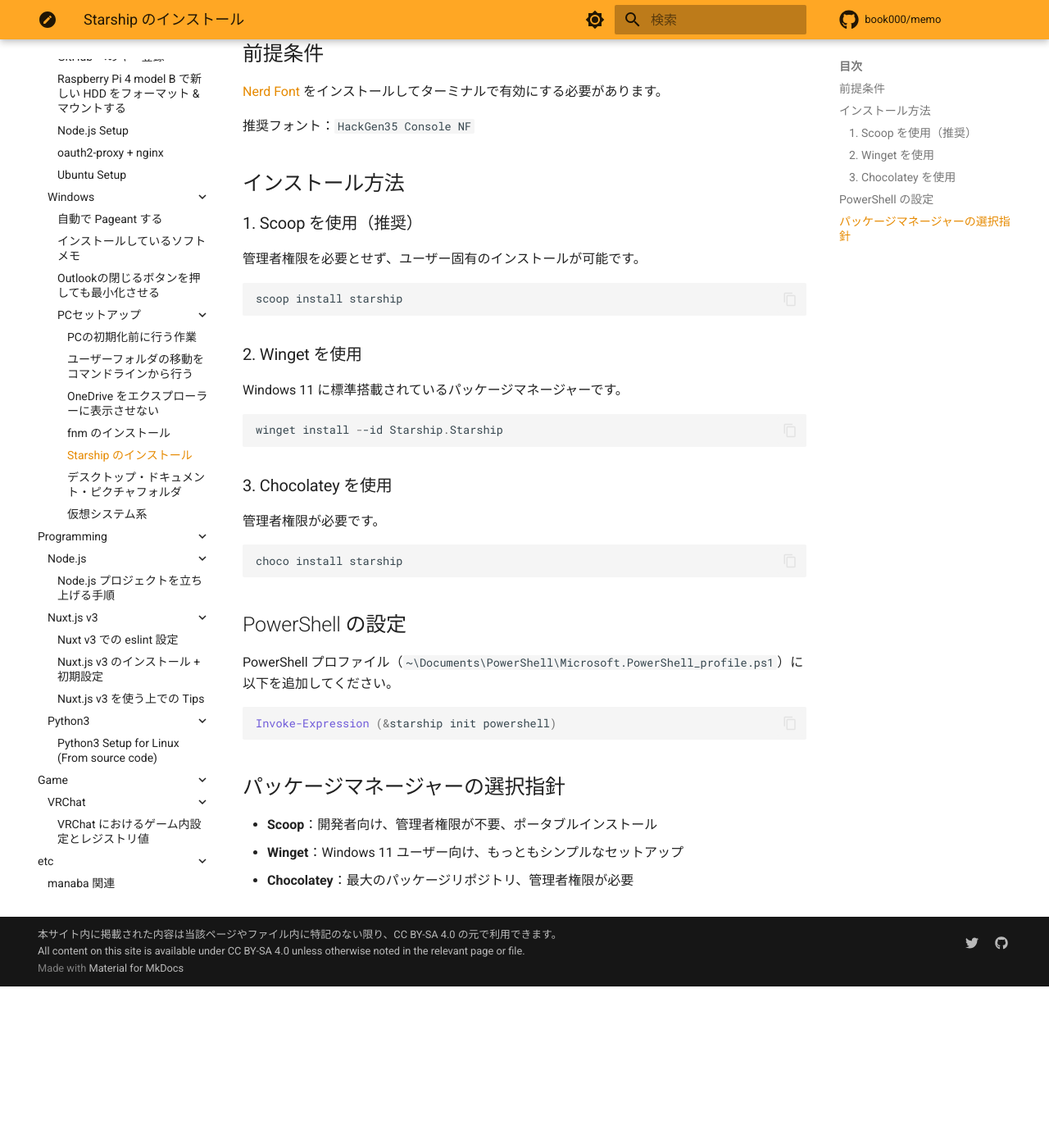
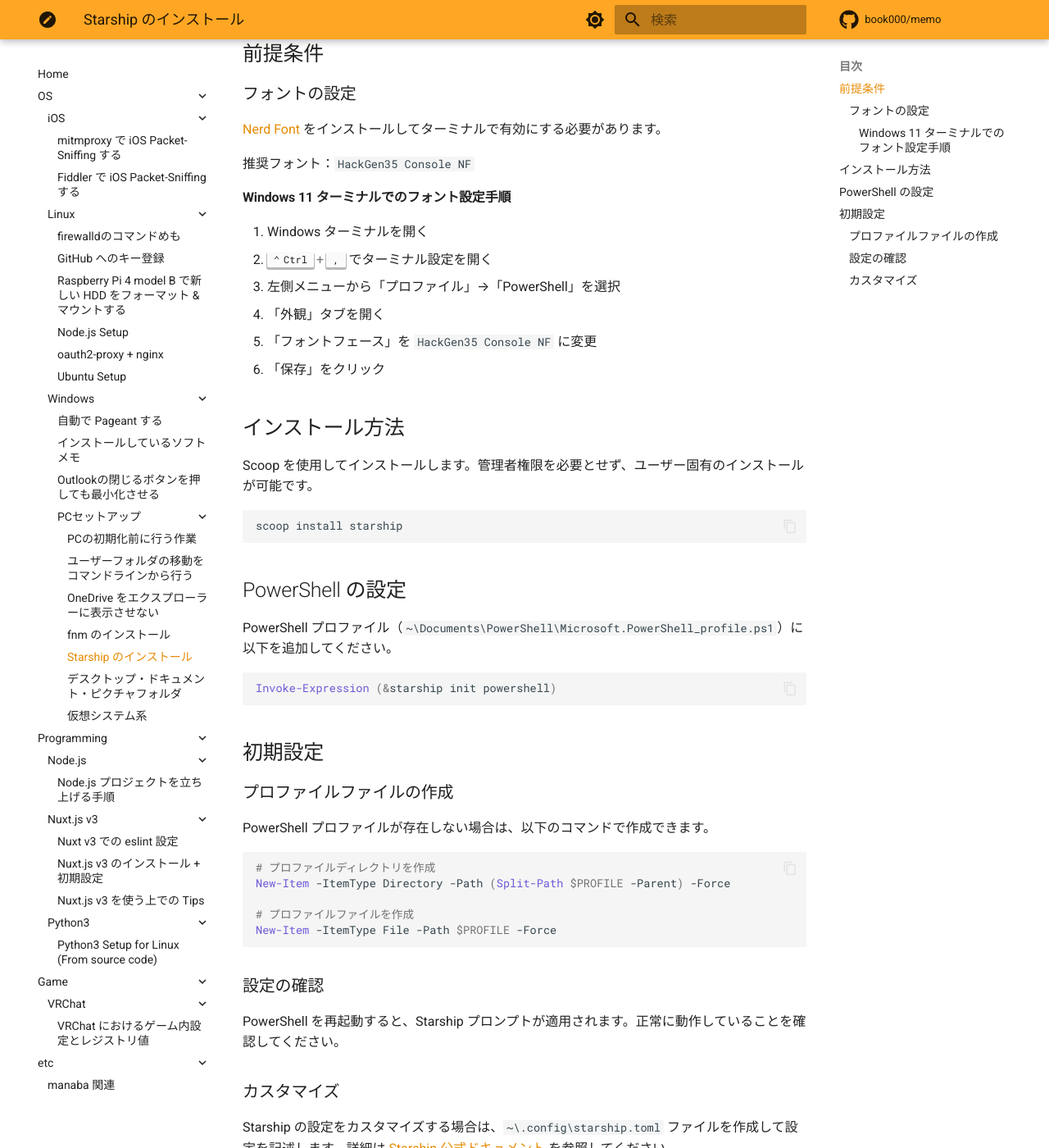
Before and after one commit to book000/memo, an MkDocs documentation site: the page built from docs/os/windows/setup/install-starship.md, in a window 1280 px wide and 1400 px high, scrolled down 197 px. Shown: the whole window at 82% size. Built offline with MkDocs 1.6.1 and Material for MkDocs 9.7.7, drawn with Linux system fonts in a browser that asks for light colours; comment, search, counter and statistics services are not loaded.

Commit message:
docs: レビューコメントに対応してStarshipドキュメントを修正
- Windows 11ターミナルでのフォント設定手順を詳細化
- インストール方法をScoopのみに統一
- 初期設定（プロファイル作成、設定確認、カスタマイズ）を追加

🤖 Generated with [Claude Code](https://claude.ai/code)

Co-Authored-By: Claude <noreply@anthropic.com>

````diff
--- a/docs/os/windows/setup/install-starship.md
+++ b/docs/os/windows/setup/install-starship.md
@@ -4,34 +4,27 @@ Starship は、シェル用のミニマルで高速、かつ高度にカスタ
 
 ## 前提条件
 
+### フォントの設定
+
 [Nerd Font](https://www.nerdfonts.com/) をインストールしてターミナルで有効にする必要があります。
 
 推奨フォント：`HackGen35 Console NF`
 
+#### Windows 11 ターミナルでのフォント設定手順
+
+1. Windows ターミナルを開く
+2. ++ctrl+comma++ でターミナル設定を開く
+3. 左側メニューから「プロファイル」→「PowerShell」を選択
+4. 「外観」タブを開く
+5. 「フォントフェース」を `HackGen35 Console NF` に変更
+6. 「保存」をクリック
+
 ## インストール方法
 
-### 1. Scoop を使用（推奨）
-
-管理者権限を必要とせず、ユーザー固有のインストールが可能です。
+Scoop を使用してインストールします。管理者権限を必要とせず、ユーザー固有のインストールが可能です。
 
 ```powershell
 scoop install starship
-```
-
-### 2. Winget を使用
-
-Windows 11 に標準搭載されているパッケージマネージャーです。
-
-```powershell
-winget install --id Starship.Starship
-```
-
-### 3. Chocolatey を使用
-
-管理者権限が必要です。
-
-```powershell
-choco install starship
 ```
 
 ## PowerShell の設定
@@ -42,8 +35,24 @@ PowerShell プロファイル（`~\Documents\PowerShell\Microsoft.PowerShell_pro
 Invoke-Expression (&starship init powershell)
 ```
 
-## パッケージマネージャーの選択指針
+## 初期設定
 
-- **Scoop**：開発者向け、管理者権限が不要、ポータブルインストール
-- **Winget**：Windows 11 ユーザー向け、もっともシンプルなセットアップ
-- **Chocolatey**：最大のパッケージリポジトリ、管理者権限が必要
+### プロファイルファイルの作成
+
+PowerShell プロファイルが存在しない場合は、以下のコマンドで作成できます。
+
+```powershell
+# プロファイルディレクトリを作成
+New-Item -ItemType Directory -Path (Split-Path $PROFILE -Parent) -Force
+
+# プロファイルファイルを作成
+New-Item -ItemType File -Path $PROFILE -Force
+```
+
+### 設定の確認
+
+PowerShell を再起動すると、Starship プロンプトが適用されます。正常に動作していることを確認してください。
+
+### カスタマイズ
+
+Starship の設定をカスタマイズする場合は、`~\.config\starship.toml` ファイルを作成して設定を記述します。詳細は [Starship 公式ドキュメント](https://starship.rs/ja-JP/config/) を参照してください。
````
